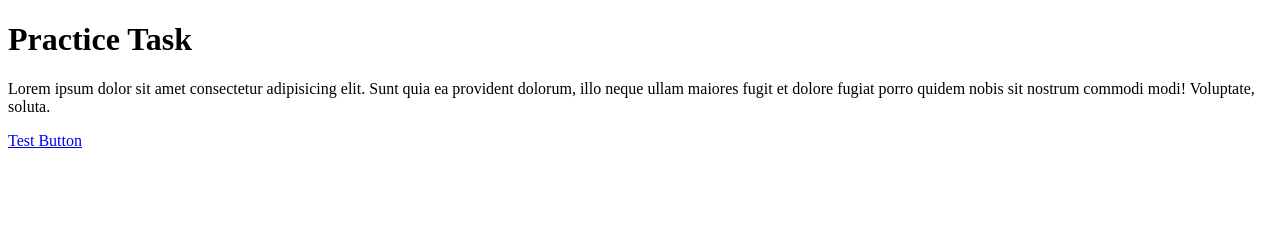
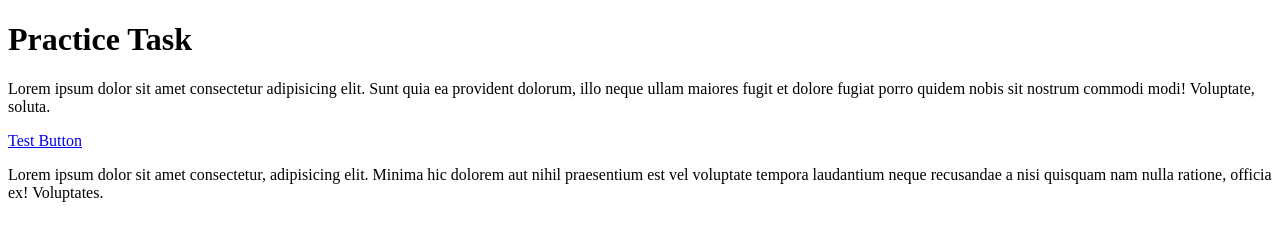
Before and after one commit to akibsaleh/js_fullstack-ph, a plain HTML site: page Module One/index.html in a window 1280 px wide. Drawn offline with Linux system fonts and the light colour scheme.

Commit message:
Third Commit

```diff
--- a/Module One/index.html
+++ b/Module One/index.html
@@ -9,5 +9,7 @@
     <h1>Practice Task</h1>
     <p>Lorem ipsum dolor sit amet consectetur adipisicing elit. Sunt quia ea provident dolorum, illo neque ullam maiores fugit et dolore fugiat porro quidem nobis sit nostrum commodi modi! Voluptate, soluta.</p>
     <a href="googl.com">Test Button</a>
+    <p>Lorem ipsum dolor sit amet consectetur, adipisicing elit. Minima hic dolorem aut nihil praesentium est vel voluptate tempora laudantium neque recusandae a nisi quisquam nam nulla ratione, officia ex! Voluptates.
+    </p>
 </body>
 </html>
```
